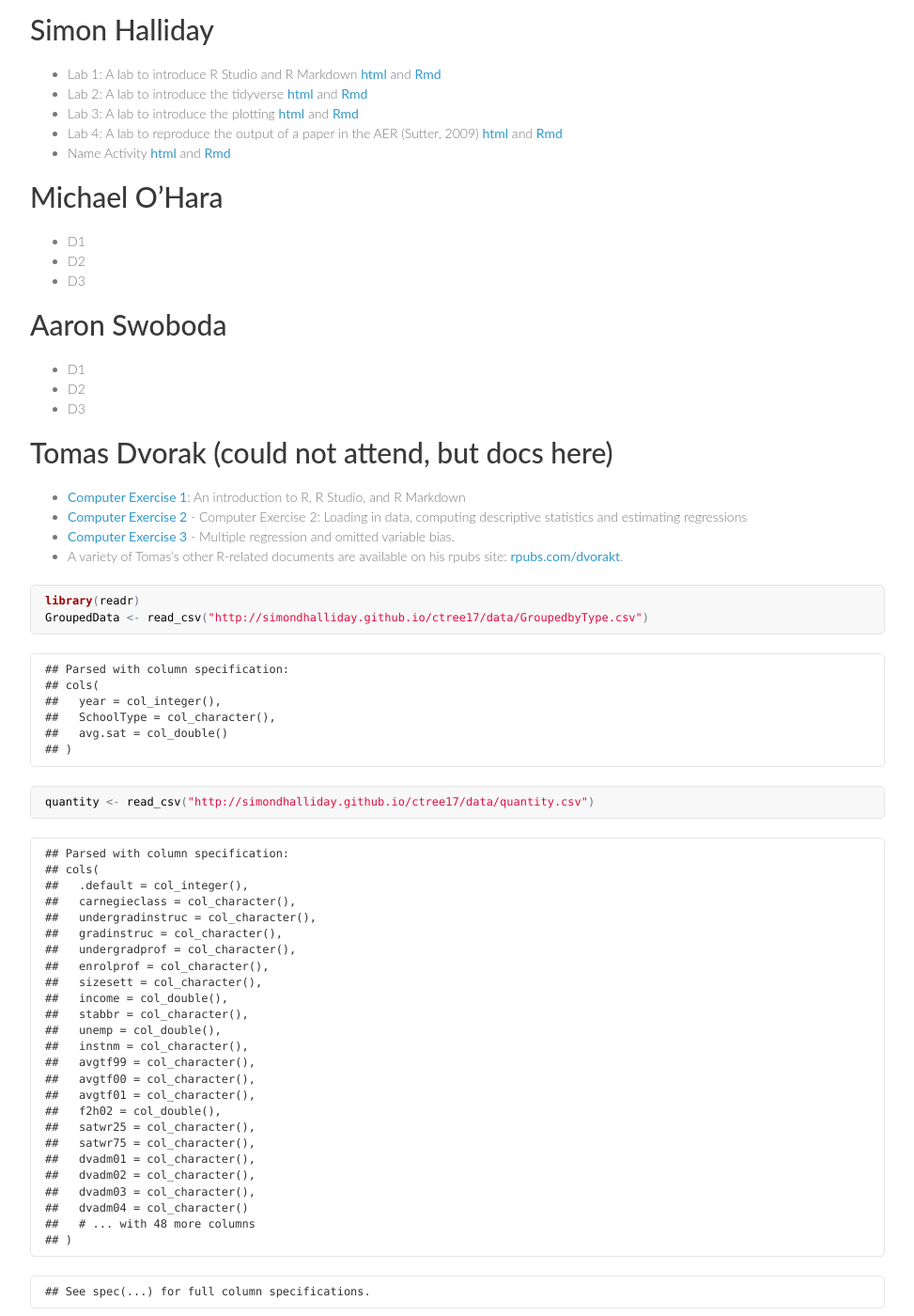
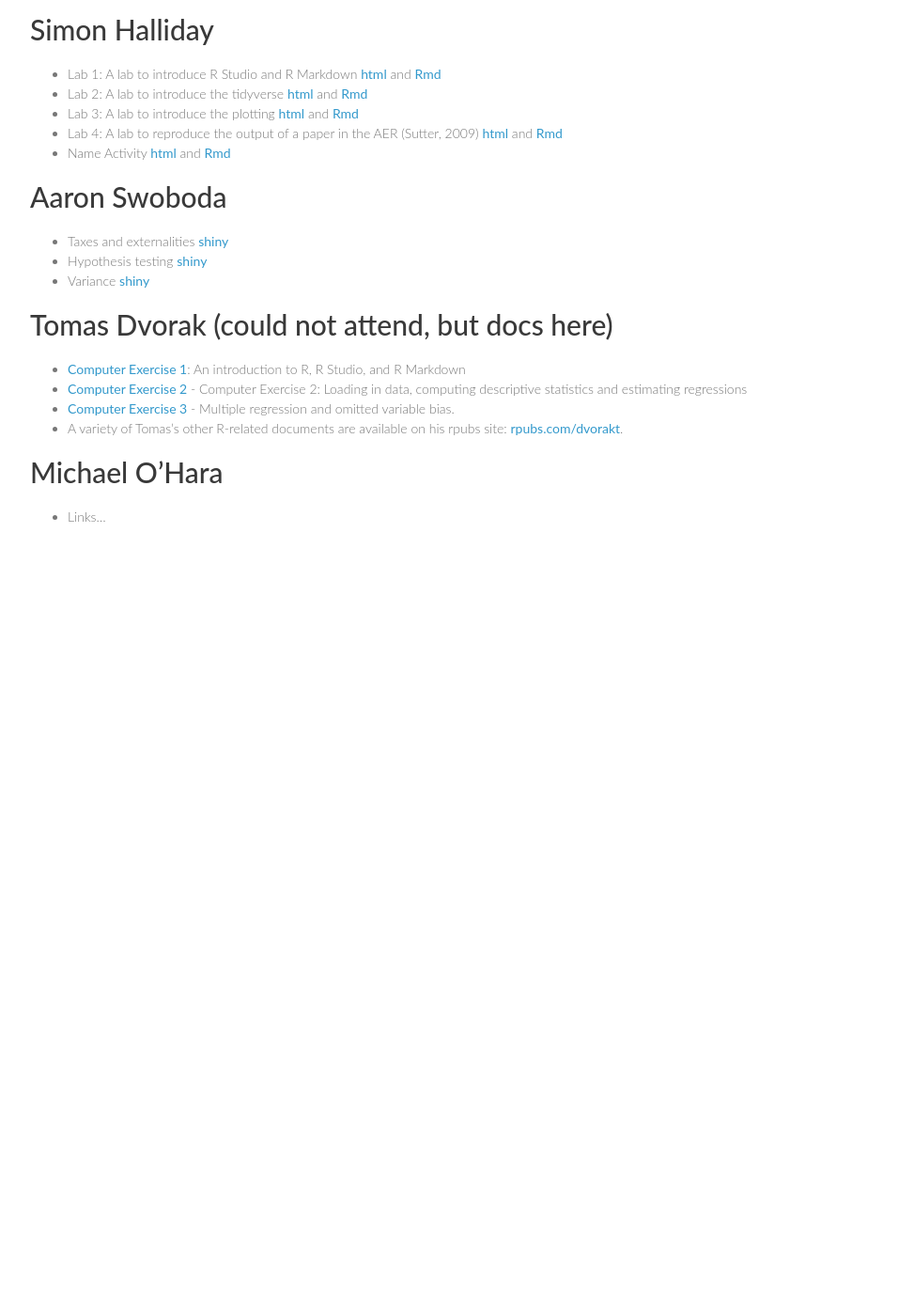
Before and after one commit to simondhalliday/github.io, a Jekyll site: the page ctree17/index.html, which Jekyll copies as it is, in a window 1280 px wide and 1400 px high, scrolled down 711 px. Shown: the whole window at 94% size, without its empty margins (153-1126 px from the left). Built offline with Jekyll 4.4.1, drawn with Linux system fonts in a browser that asks for light colours; after the commit the page ends 1341 px from its top, so only the background shows below that; some of the changed text lies outside the part shown.

Commit message:
Update Aaron's links.

```diff
--- a/ctree17/index.html
+++ b/ctree17/index.html
@@ -161,20 +161,12 @@ $(document).ready(function () {
 <li>Name Activity <a href="activity2.html">html</a> and <a href="activity2.Rmd">Rmd</a></li>
 </ul>
 </div>
-<div id="michael-ohara" class="section level2">
-<h2>Michael O’Hara</h2>
-<ul>
-<li>D1</li>
-<li>D2</li>
-<li>D3</li>
-</ul>
-</div>
 <div id="aaron-swoboda" class="section level2">
 <h2>Aaron Swoboda</h2>
 <ul>
-<li>D1</li>
-<li>D2</li>
-<li>D3</li>
+<li>Taxes and externalities <a href="https://aswoboda.shinyapps.io/InteractiveTaxGraph/">shiny</a></li>
+<li>Hypothesis testing <a href="https://aswoboda.shinyapps.io/BasketSimulator/">shiny</a></li>
+<li>Variance <a href="https://aswoboda.shinyapps.io/VarianceOfBetaHat/VarianceDemo.Rmd">shiny</a></li>
 </ul>
 </div>
 <div id="tomas-dvorak-could-not-attend-but-docs-here" class="section level2">
@@ -185,47 +177,12 @@ $(document).ready(function () {
 <li><a href="http://rpubs.com/dvorakt/219848">Computer Exercise 3</a> - Multiple regression and omitted variable bias.</li>
 <li>A variety of Tomas’s other R-related documents are available on his rpubs site: <a href="http://rpubs.com/dvorakt">rpubs.com/dvorakt</a>.</li>
 </ul>
-<pre class="r"><code>library(readr)
-GroupedData &lt;- read_csv(&quot;http://simondhalliday.github.io/ctree17/data/GroupedbyType.csv&quot;)</code></pre>
-<pre><code>## Parsed with column specification:
-## cols(
-##   year = col_integer(),
-##   SchoolType = col_character(),
-##   avg.sat = col_double()
-## )</code></pre>
-<pre class="r"><code>quantity &lt;- read_csv(&quot;http://simondhalliday.github.io/ctree17/data/quantity.csv&quot;)</code></pre>
-<pre><code>## Parsed with column specification:
-## cols(
-##   .default = col_integer(),
-##   carnegieclass = col_character(),
-##   undergradinstruc = col_character(),
-##   gradinstruc = col_character(),
-##   undergradprof = col_character(),
-##   enrolprof = col_character(),
-##   sizesett = col_character(),
-##   income = col_double(),
-##   stabbr = col_character(),
-##   unemp = col_double(),
-##   instnm = col_character(),
-##   avgtf99 = col_character(),
-##   avgtf00 = col_character(),
-##   avgtf01 = col_character(),
-##   f2h02 = col_double(),
-##   satwr25 = col_character(),
-##   satwr75 = col_character(),
-##   dvadm01 = col_character(),
-##   dvadm02 = col_character(),
-##   dvadm03 = col_character(),
-##   dvadm04 = col_character()
-##   # ... with 48 more columns
-## )</code></pre>
-<pre><code>## See spec(...) for full column specifications.</code></pre>
-<pre><code>## Warning in rbind(names(probs), probs_f): number of columns of result is not
-## a multiple of vector length (arg 1)</code></pre>
-<pre><code>## Warning: 1806 parsing failures.
-## row # A tibble: 5 x 5 col     row    col   expected     actual expected   &lt;int&gt;  &lt;chr&gt;      &lt;chr&gt;      &lt;chr&gt; actual 1  2903  f1h02 an integer 4855333000 file 2  2907  f1h02 an integer 4282895000 row 3  2909  f1h02 an integer 2890882000 col 4  5381 idyear an integer 2147772003 expected 5  5382 idyear an integer 2147772011 actual # ... with 1 more variables: file &lt;chr&gt;
-## ... ................. ... .................................... ........ .................................... ...... .................................... .... .................................... ... .................................... ... .................................... ........ .................................... ...... .......................................
-## See problems(...) for more details.</code></pre>
+</div>
+<div id="michael-ohara" class="section level2">
+<h2>Michael O’Hara</h2>
+<ul>
+<li>Links…</li>
+</ul>
 </div>
 </div>
 
```
Also changed, not shown: ctree17/index.Rmd (+5 -15 lines).
